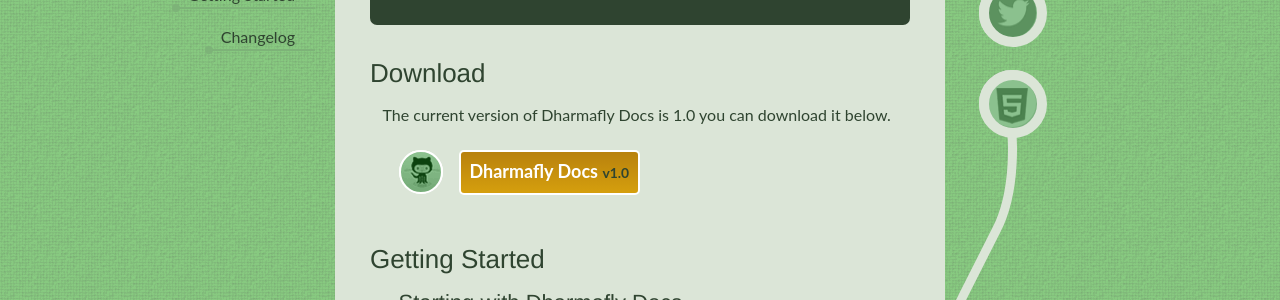
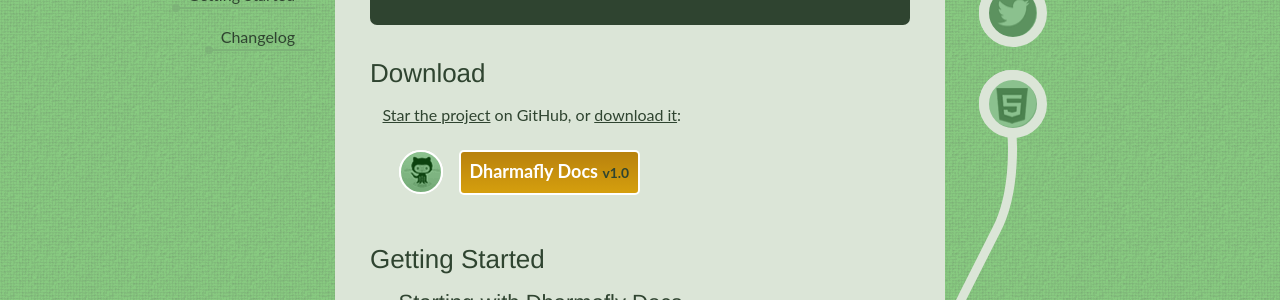
Before and after one commit to dharmafly/noodle, a Jekyll site: the page built from index.html, in a window 1280 px wide. Shown: the part 363-663 px from the top of the page. Built offline with Jekyll 4.4.1, drawn with Linux system fonts in a browser that asks for light colours; nearby versions of some CDN libraries; Markdown is read by kramdown in place of the engine named in the settings.

Commit message:
Make download section clearer

```diff
--- a/index.html
+++ b/index.html
@@ -48,11 +48,12 @@
 
         <section>
             <h1><a id="download" class="permalink" href="#download">&#9875;</a> Download</h1>
-            <p>The current version of {{ site.PROJECT_NAME }} is {{ site.GITHUB_CURRENT_VERSION }} you can download it below.</p>
-            <p class="buttons">
-                <a class="badge github" href="{{ site.GITHUB_PROJECT_URL }}" title="{{ site.PROJECT_NAME }} on Github"><span>{{ site.PROJECT_NAME }} on Github</span></a>
+            <p><a href="{{ site.GITHUB_PROJECT_URL }}" target="blank">Star the project</a> on GitHub, or <a target="blank" href="{{ site.GITHUB_ZIP_URL }}">download it</a>:</p>
+
+        	<p class="buttons">
+                <a class="badge github" href="{{ site.GITHUB_PROJECT_URL }}" title="{{ site.PROJECT_NAME }} on GitHub" target="blank"><span>{{ site.PROJECT_NAME }} on GitHub</span></a>
                 {% if site.GITHUB_ZIP_URL %}
-                <a class="button" href="{{ site.GITHUB_ZIP_URL }}">{{ site.PROJECT_NAME }} <span class="version">v{{ site.GITHUB_CURRENT_VERSION }}</span></a>
+        		<a class="button" href="{{ site.GITHUB_ZIP_URL }}" target="blank">{{ site.PROJECT_NAME }} <span class="version">v{{ site.GITHUB_CURRENT_VERSION }}</span></a>
                 {% endif %}
             </p>
         </section>
```
